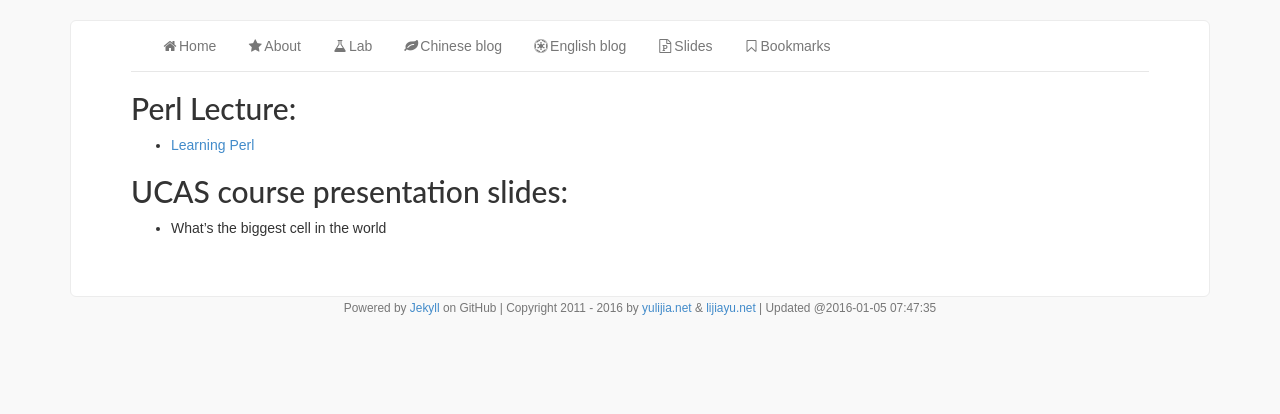
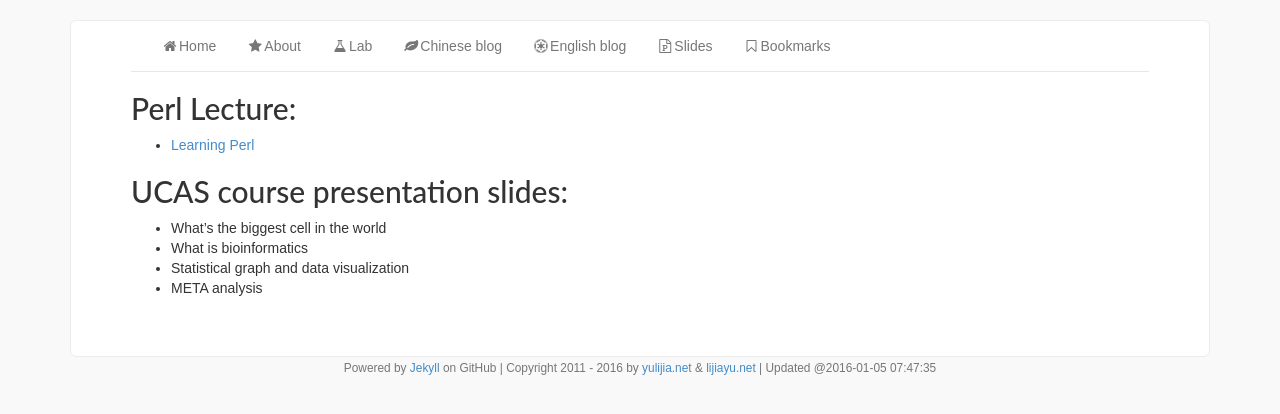
Before and after one commit to yulijia/yulijia.github.io, a Jekyll site: the page built from slides/index.md, in a window 1280 px wide. Shown: the top 414 px of the page. Built offline with Jekyll 4.4.1, drawn with Linux system fonts in a browser that asks for light colours; nearby versions of some CDN libraries.

Commit message:
update slides title

```diff
--- a/slides/index.md
+++ b/slides/index.md
@@ -9,3 +9,6 @@ avatar: yes
 
 ## UCAS course presentation slides:
 - What's the biggest cell in the world
+- What is bioinformatics
+- Statistical graph and data visualization
+- META analysis
```
